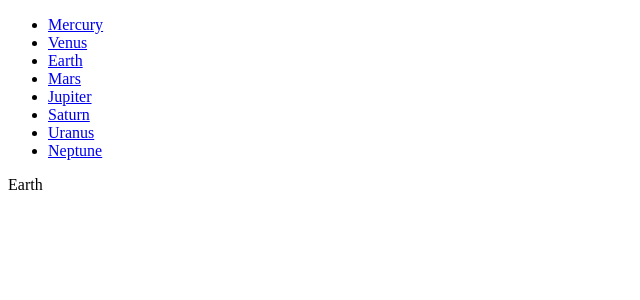
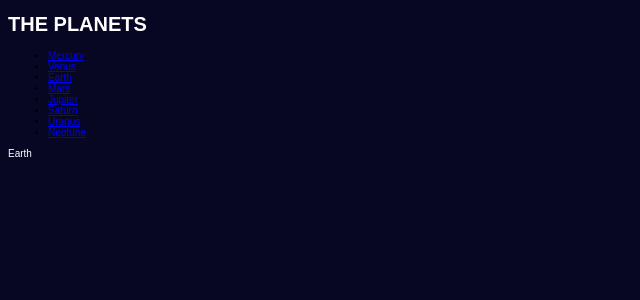
Before and after one commit to marriamdd/Planets-fact-site, a React (Vite) app: page /Earth in a window 1280 px wide. Shown: the top 300 px of the page, without its empty margins (0-640 px from the left). Built offline with nearby package versions, Linux system fonts and the light colour scheme.

Commit message:
style: add global styles component

```diff
--- a/src/App.tsx
+++ b/src/App.tsx
@@ -1,9 +1,11 @@
 import Header from "./components/Header";
 import { Routes, Route, Navigate } from "react-router";
 import Planet from "./components/Planet";
+import GlobalStyles from "./globalStyles/GlobalStyles";
 function App() {
   return (
     <>
+      <GlobalStyles />
       <Header />
       <Routes>
         <Route path="/" element={<Navigate to={"/Earth"} />}></Route>
--- a/src/components/Header.tsx
+++ b/src/components/Header.tsx
@@ -3,6 +3,7 @@ import { Link } from "react-router-dom";
 export default function Header() {
   return (
     <header>
+      <h1>THE PLANETS</h1>
       <nav>
         <ul>
           {data.map((planet, index) => {
--- /dev/null
+++ b/src/globalStyles/GlobalStyles.tsx
@@ -0,0 +1,20 @@
+import { createGlobalStyle } from "styled-components";
+
+const GlobalStyles = createGlobalStyle`
+    html{
+        font-size: 62.5%;
+    }
+    body{
+        @import url('https://fonts.googleapis.com/css2?family=League+Spartan:wght@100..900&display=swap');
+        box-sizing: border-box;
+        background: #070724;
+        font-family:  "League Spartan", sans-serif;
+
+
+    }
+    p , h1 ,span {
+        color: #FFF;
+    }
+
+`;
+export default GlobalStyles;
```
